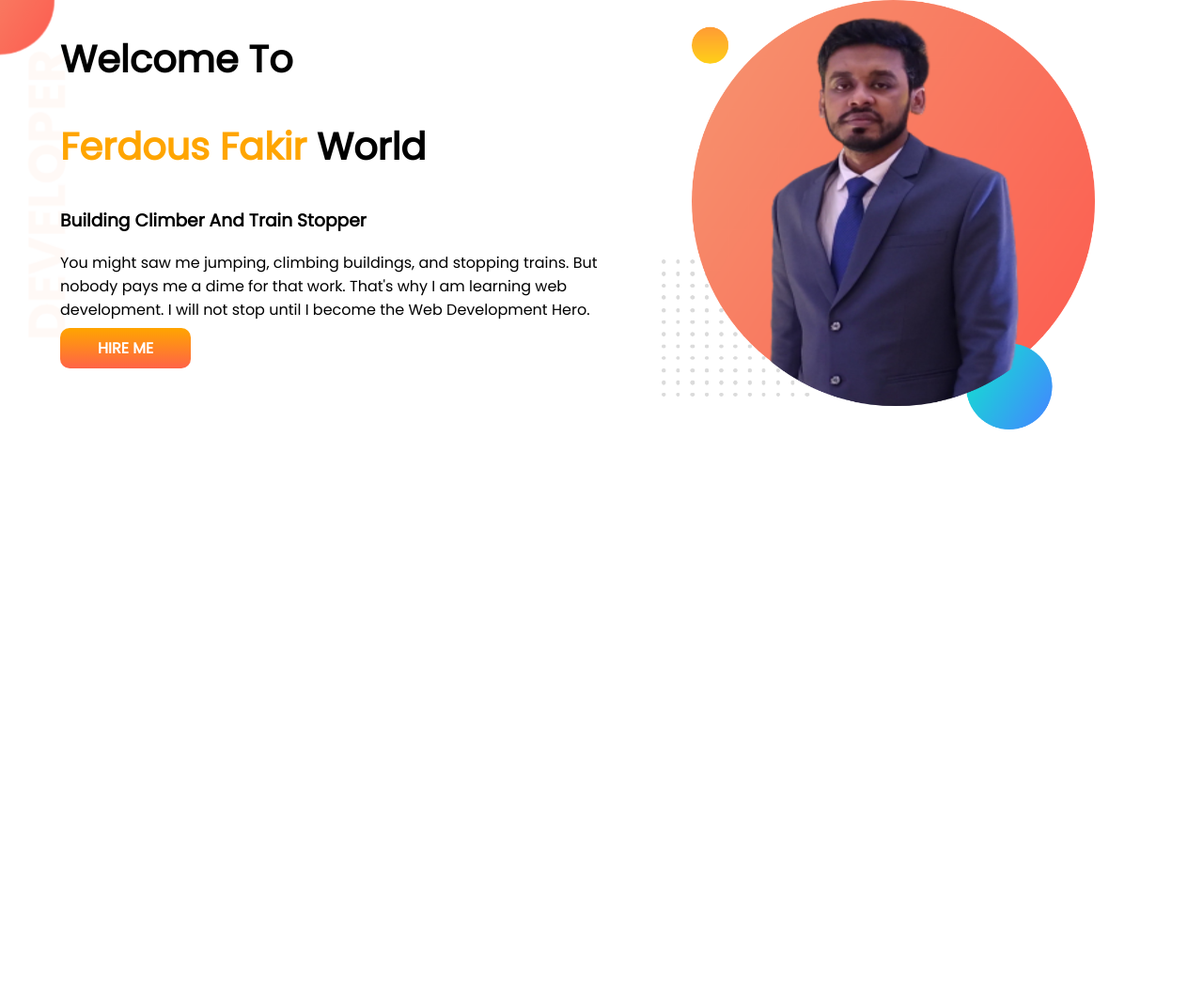
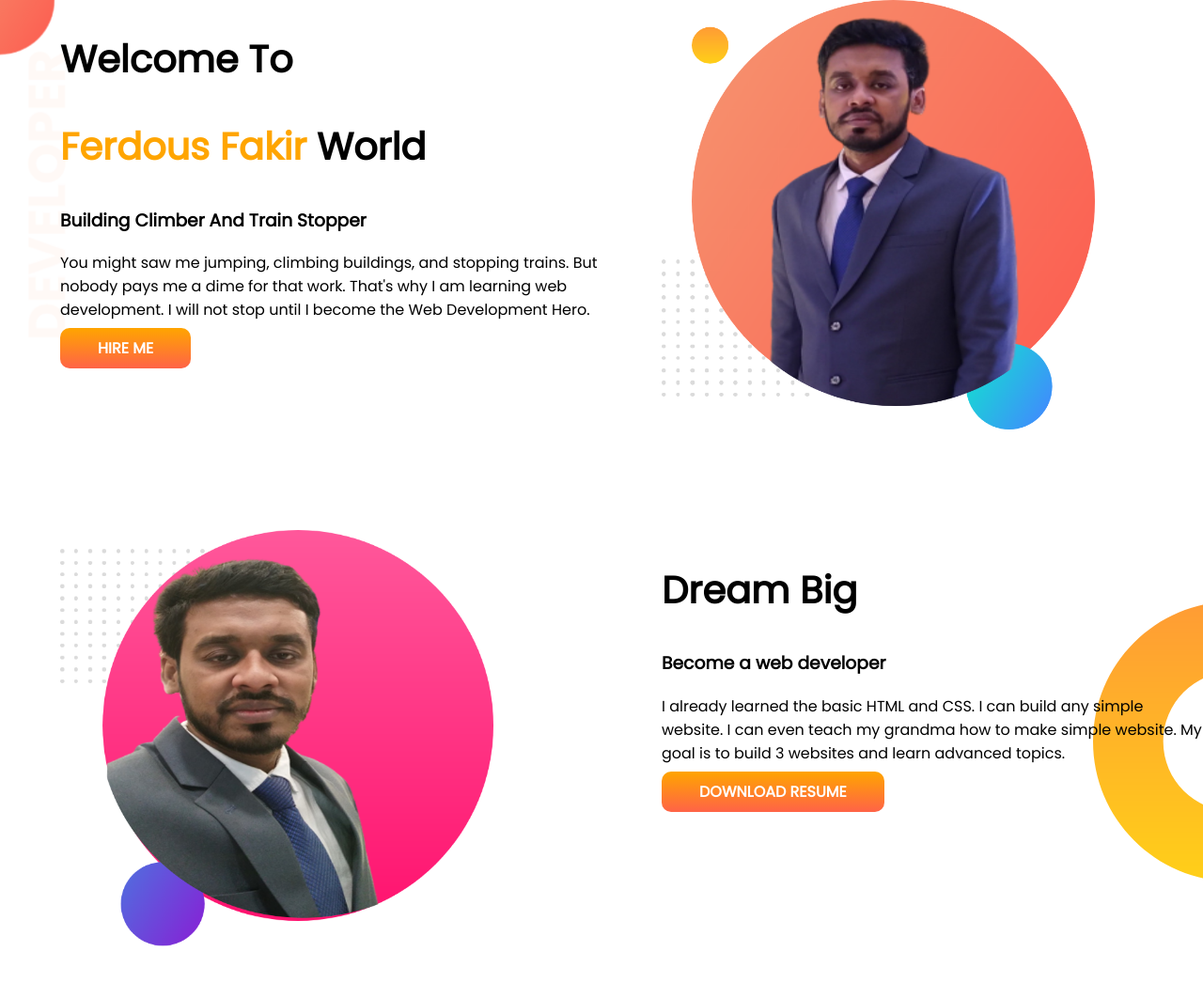
Before and after one commit to ferdouszitu/developer-portfolio, a plain HTML site: page index.html in a window 1280 px wide. Shown: the whole page at 94% size. Before the commit the page ends 800 px from the top, so only its background shows below. Drawn offline with Linux system fonts and the light colour scheme.

Commit message:
big added

```diff
--- a/index.html
+++ b/index.html
@@ -28,6 +28,19 @@
             <img src="images/zitu pic with bg.png" alt="">
         </div>
     </section>
+    <section class="dream-big">
+        <div class="half-width">
+            <img src="images/zitu pic with bg2.png" alt="">
+        </div>
+        <div class="half-width">
+            <h1>Dream Big</h1>
+            <h3>Become a web developer</h3>
+            <p>I already learned the basic HTML and CSS. I can build any simple website. I can even teach my grandma how
+                to make simple website. My goal is to build 3 websites and learn advanced topics.</p>
+            <a class="link-button" target="_blank"
+                href="https://www.linkedin.com/in/md-ferdous-fakir-895331129/">DOWNLOAD RESUME</a>
+        </div>
+    </section>
 </body>
 
 </html>
--- a/style.css
+++ b/style.css
@@ -13,6 +13,7 @@ h1 {
 
 section {
     display: flex;
+    margin-bottom: 100px;
 }
 
 .half-width {
@@ -37,3 +38,9 @@ section {
     background-image: url(images/top-banner.png);
     background-repeat: no-repeat;
 }
+
+.dream-big {
+    background-image: url(images/dream-bg.png);
+    background-repeat: no-repeat;
+    background-position: right;
+}
```
